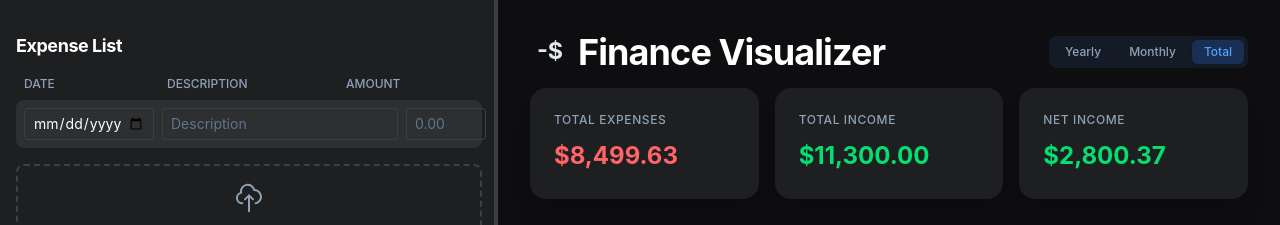
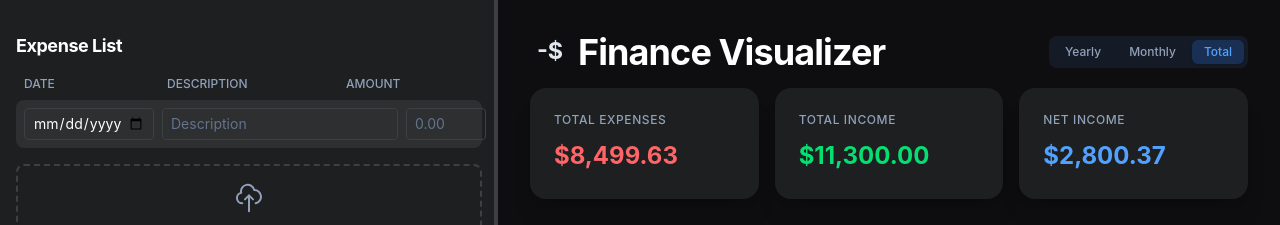
Before and after one commit to Aashirbadd/finance-wrapped, a React (Vite) app: page / in a window 1280 px wide. Shown: the top 225 px of the page. Built offline with nearby package versions, Linux system fonts and the light colour scheme.

Commit message:
Change net income color to blue

```diff
--- a/src/App.tsx
+++ b/src/App.tsx
@@ -127,7 +127,7 @@ function App() {
             {/* Net Income */}
             <div className="card-main">
               <h3 className="text-xs uppercase tracking-wider text-slate-400 mb-2">Net Income</h3>
-              <p className={`text-2xl font-bold ${netIncome >= 0 ? 'text-green-400' : 'text-red-400'}`}>
+              <p className={`text-2xl font-bold ${netIncome >= 0 ? 'text-blue-400' : 'text-red-400'}`}>
                 {formatCurrency(netIncome)}
               </p>
             </div>
```
